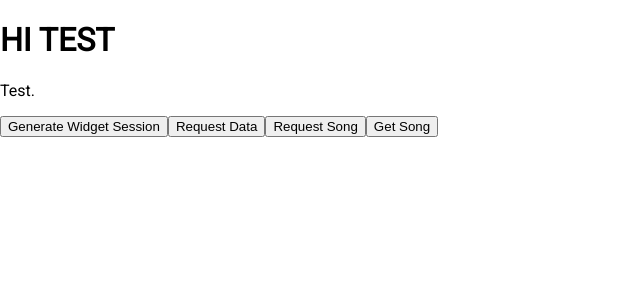
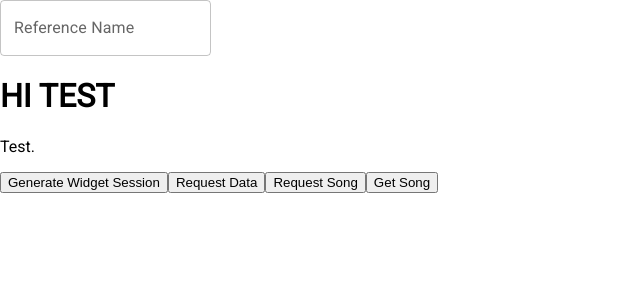
Before and after one commit to franklinminh/shleepy, a React app: page / in a window 1280 px wide. Shown: the top 300 px of the page, without its empty margins (0-640 px from the left). Built offline with nearby package versions, Linux system fonts and the light colour scheme; no server answers; the HTML template or start-up script is replaced by a standard one.

Commit message:
Connect to wearable

```diff
--- a/client/src/components/App.js
+++ b/client/src/components/App.js
@@ -6,6 +6,7 @@ import jwt_decode from "jwt-decode";
 import NotFound from "./pages/NotFound.js";
 import Skeleton from "./pages/Skeleton.js";
 import TestPage from "./pages/TestPage.js";
+import ConnectPage from "./pages/ConnectPage.js";
 
 import "../utilities.css";
 
@@ -58,6 +59,7 @@ const App = () => {
       /> */}
       <Route path="*" element={<NotFound />} />
       <Route path="/" element={<TestPage />} />
+      <Route path="/success" element={<ConnectPage />} />
     </Routes>
   );
 };
--- /dev/null
+++ b/client/src/components/pages/ConnectPage.js
@@ -0,0 +1,36 @@
+
+import React, { useState, useEffect } from "react";
+
+import "../../utilities.css";
+import { useLocation } from 'react-router-dom';
+
+import { TextField, Button, Typography, Box } from "@mui/material";
+
+import { get } from "../../utilities.js";
+const ConnectPage = () => {
+  // Get url
+  const location = useLocation();
+
+  const queryParams = new URLSearchParams(location.search);
+
+  const user_id = queryParams.get('user_id');
+
+  return (
+    <div>
+      <h1>Query Parameters Example</h1>
+      <p>Name from URL: {user_id}</p>
+      <button
+      onClick={() => {
+        get("/api/getData", {"user_id": user_id}).then((res) => {
+          console.log("HI");
+          console.log(res);
+        });
+      }}
+    >
+      Request Data
+    </button>
+    </div>
+  )
+};
+
+export default ConnectPage;
--- a/client/src/components/pages/TestPage.js
+++ b/client/src/components/pages/TestPage.js
@@ -3,28 +3,38 @@ import React, { useState, useEffect } from "react";
 
 import "../../utilities.css";
 
+import { useNavigate } from 'react-router-dom';
+
+import { TextField, Button, Typography, Box } from "@mui/material";
+
 import { get } from "../../utilities.js";
 const TestPage = () => {
-  useEffect(() => {
-    get("/api/getProviders").then((res) => {
-      console.log(res);
-    });
-  }, []);
+  const navigate = useNavigate();
+  const [referenceName, setReferenceName] = useState("");
 
-  useEffect(() => {
-    get("/api/getSong").then((res) => {
-      console.log(res);
-    });
-  });
+  // useEffect(() => {
+  //   get("/api/requestSong").then((res) => {
+  //     console.log(res);
+  //   });
+  // });
 
   return (
     <div>
+      <TextField
+        label="Reference Name"
+        variant="outlined"
+        value={referenceName}
+        onChange={(e) => setReferenceName(e.target.value)}
+        color="primary">
+      Hello World
+    </TextField>
       <h1>HI TEST</h1>
       <p>Test.</p>
       <button
       onClick={() => {
-        get("/api/generateWidgetSession").then((res) => {
-          console.log(res);
+        get("/api/generateWidgetSession", {reference: referenceName}).then((res) => {
+          window.location.href = res.url;
+
         });
       }}
     >
--- a/package.json
+++ b/package.json
@@ -19,6 +19,9 @@
     "node": ">=18.x"
   },
   "dependencies": {
+    "@emotion/react": "^11.13.3",
+    "@emotion/styled": "^11.13.0",
+    "@mui/material": "^6.1.0",
     "@react-oauth/google": "^0.6.0",
     "@tryterra/terra-ui": "^0.2.0",
     "connect-ensure-login": "^0.1.1",
```
Also changed, not shown: 2 other files (tests, documents, lock files or other folders).
